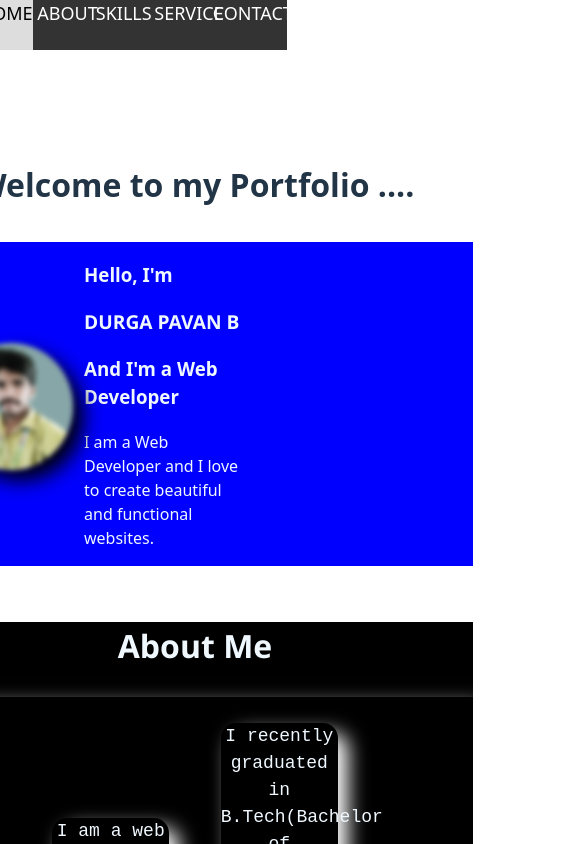
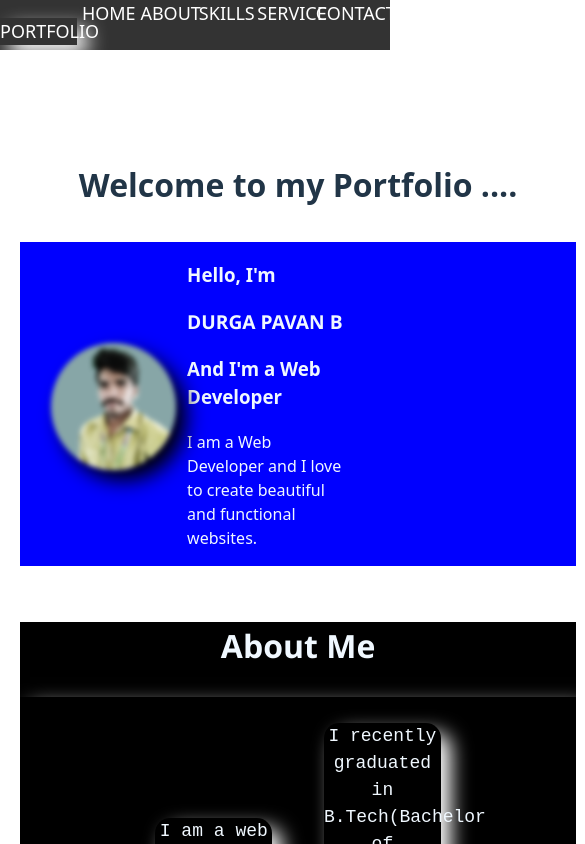
Before and after one commit to PavanMech321/portfolio-2, a React (Vite) app: page / in a window 390 px wide. Shown: the top 844 px of the page, 585 px wide, since content can reach past the window. Built offline with nearby package versions, Linux system fonts and the light colour scheme.

Commit message:
Update App.css

```diff
--- a/src/App.css
+++ b/src/App.css
@@ -1,16 +1,16 @@
-body{
-  width: 100vw;
-  margin: 0;
-/*   display: flex; */
-  place-items: center;
-}
-@media screen and (max-width: 768px) {
-/*   body{
+/* body{
   width: 100vw;
   margin: 0;
   display: flex;
   place-items: center;
 } */
+@media screen and (max-width: 768px) {
+  body{
+  width: 100vw;
+  margin: 0;
+  display: flex;
+  place-items: center;
+}
 .Navbar{
   height: 50px;
   font-size: medium;
@@ -773,6 +773,13 @@ textarea:hover{
 
 
 @media screen and (max-width: 1400px) {
+body{
+  width: 100vw;
+  margin: 0;
+  display: flex;
+  place-items: center;
+}
+
 .Navbar{
   height: 50px;
   font-size: medium;
```
